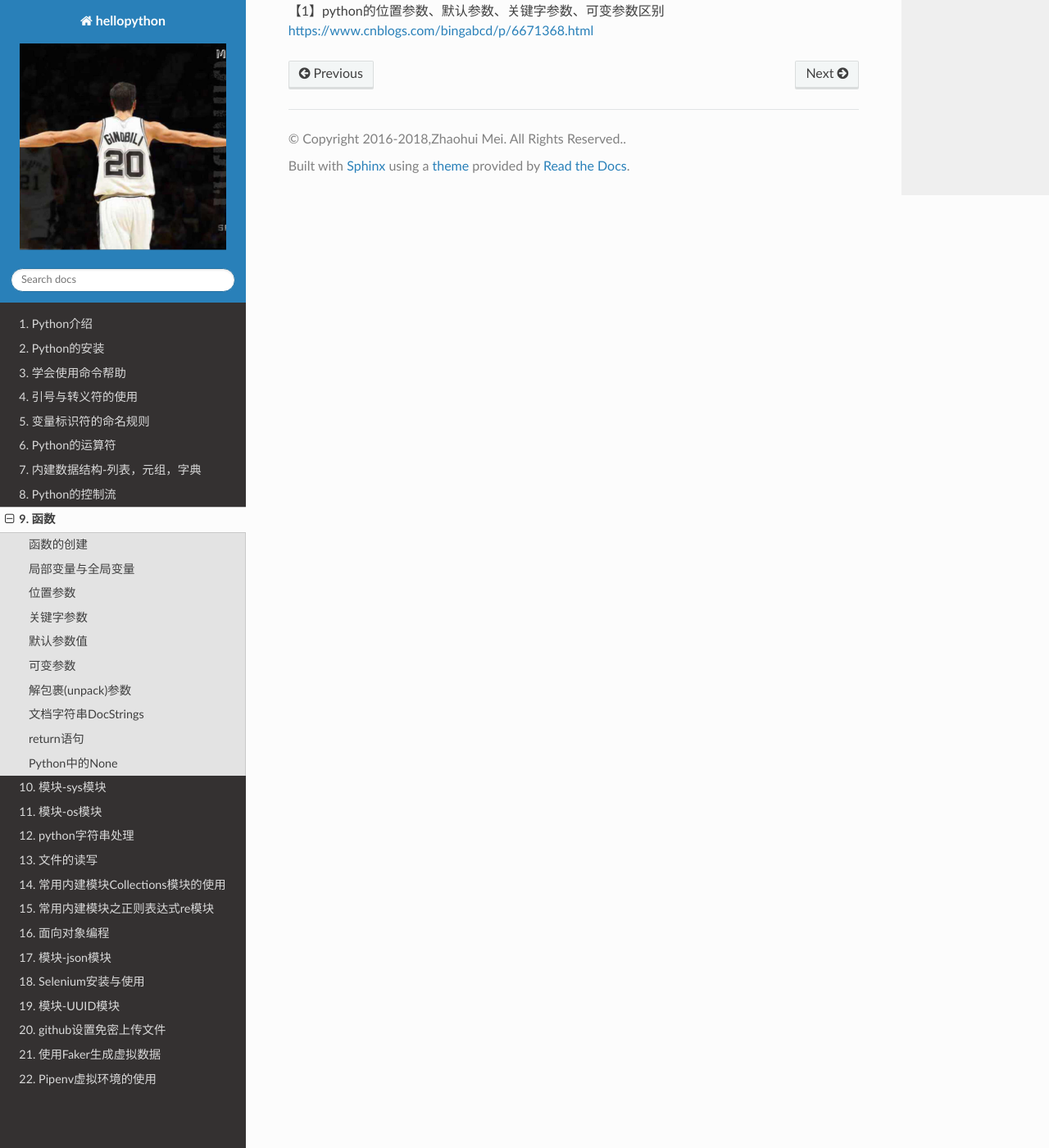
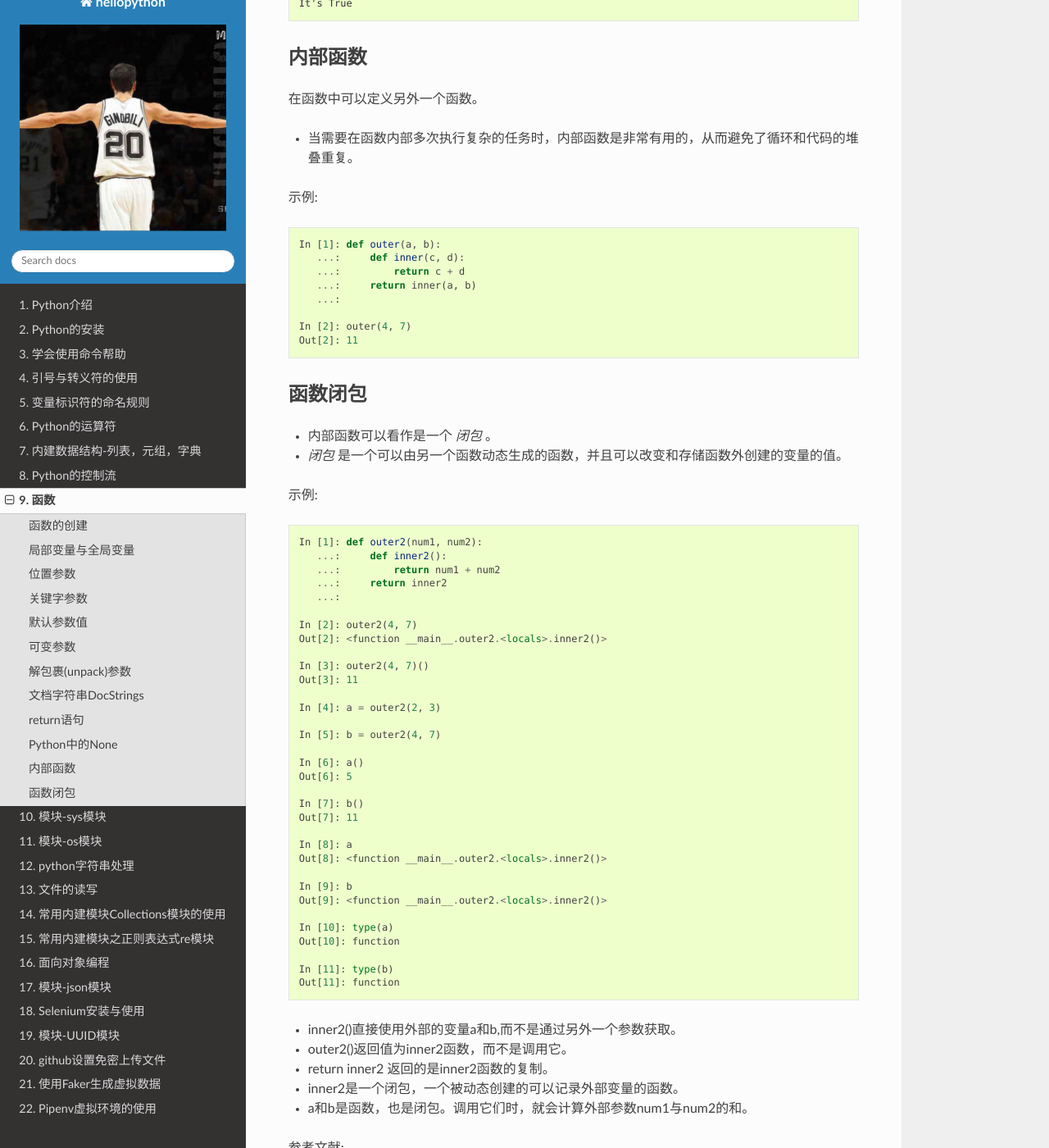
Before and after one commit to meizhaohui/hellopython, a Sphinx documentation site: the page built from source/function.rst, in a window 1280 px wide and 1400 px high, scrolled down 9575 px. Shown: the whole window at 82% size. Built offline with Sphinx 7.4.7 and the Read the Docs theme 2.0.0, drawn with Linux system fonts in a browser that asks for light colours; some of the changed text lies outside the part shown.

Commit message:
update function

```diff
--- a/source/function.rst
+++ b/source/function.rst
@@ -237,16 +237,17 @@
 可变参数
 --------------------------
 
-- 可变参数也就是在函数中接收元组(tuple)和字典(dict)。
-- 普通函数中的用法：def \_\_functionName\_\_(\*args, \*\*kwargs):
-- 类函数中的用法：def \_\_functionName\_\_(self, \*args, \*\*kwargs):
+- 可变参数也就是在函数中接收元组(tuple)和字典(dict)
+- 普通函数中的用法：def function_name(\*args, \*\*kwargs):
+- 类函数中的用法：def method_name(self, \*args, \*\*kwargs):
 - 当参数的个数不确定时，可以使用*args或**kwargs来接收参数组成的元组或字典
+- 使用*收集位置参数，使用**收集关键字参数
 - 元组存储在args中，字典存储在kwargs中
 - \*args是可变的positional arguments列表组成的元组
 - \*\*kwargs是可变的keyword arguments列表组成的字典
 - \*args必须位于\*\*kwargs之前，位置参数必须位于关键字参数前
 - 参数顺序：位置参数、默认参数、\*args、\**\kwargs
-- \*或\*\*后面的关键字名称随意，不必非要使用args或kwargs，如\*Name,\*\*Lang等都可以
+- \*或\*\*后面的关键字名称随意，不必非要使用args或kwargs，如\*name,\*\*lang等都可以
 
 参见如下示例::
 
@@ -326,6 +327,7 @@
 文档字符串DocStrings
 -----------------------------
 
+- 程序的可读性很重要，建议在函数体开始的部分附上函数定义说明的文档，这就是 *文档字符串*
 - 文档字符串DocStrings使用三引号包裹起来
 - 文档字符串DocStrings的惯例是一个多行字符串，有以下规范::
 
@@ -451,6 +453,75 @@ Python中的None
     >>> is_none(set('One'))
     It's True
 
+内部函数
+---------------------------
+
+在函数中可以定义另外一个函数。
+
+- 当需要在函数内部多次执行复杂的任务时，内部函数是非常有用的，从而避免了循环和代码的堆叠重复。
+
+示例::
+
+    In [1]: def outer(a, b):
+       ...:     def inner(c, d):
+       ...:         return c + d
+       ...:     return inner(a, b)
+       ...:
+
+    In [2]: outer(4, 7)
+    Out[2]: 11
+
+
+函数闭包
+---------------------------
+
+- 内部函数可以看作是一个 *闭包* 。
+- *闭包* 是一个可以由另一个函数动态生成的函数，并且可以改变和存储函数外创建的变量的值。
+
+示例::
+
+    In [1]: def outer2(num1, num2):
+       ...:     def inner2():
+       ...:         return num1 + num2
+       ...:     return inner2
+       ...:
+
+    In [2]: outer2(4, 7)
+    Out[2]: <function __main__.outer2.<locals>.inner2()>
+
+    In [3]: outer2(4, 7)()
+    Out[3]: 11
+
+    In [4]: a = outer2(2, 3)
+
+    In [5]: b = outer2(4, 7)
+
+    In [6]: a()
+    Out[6]: 5
+
+    In [7]: b()
+    Out[7]: 11
+
+    In [8]: a
+    Out[8]: <function __main__.outer2.<locals>.inner2()>
+
+    In [9]: b
+    Out[9]: <function __main__.outer2.<locals>.inner2()>
+
+    In [10]: type(a)
+    Out[10]: function
+
+    In [11]: type(b)
+    Out[11]: function
+
+
+- inner2()直接使用外部的变量a和b,而不是通过另外一个参数获取。
+- outer2()返回值为inner2函数，而不是调用它。
+- return inner2 返回的是inner2函数的复制。
+- inner2是一个闭包，一个被动态创建的可以记录外部变量的函数。
+- a和b是函数，也是闭包。调用它们时，就会计算外部参数num1与num2的和。
+
+
 参考文献:
 
 【1】python的位置参数、默认参数、关键字参数、可变参数区别 https://www.cnblogs.com/bingabcd/p/6671368.html
```
